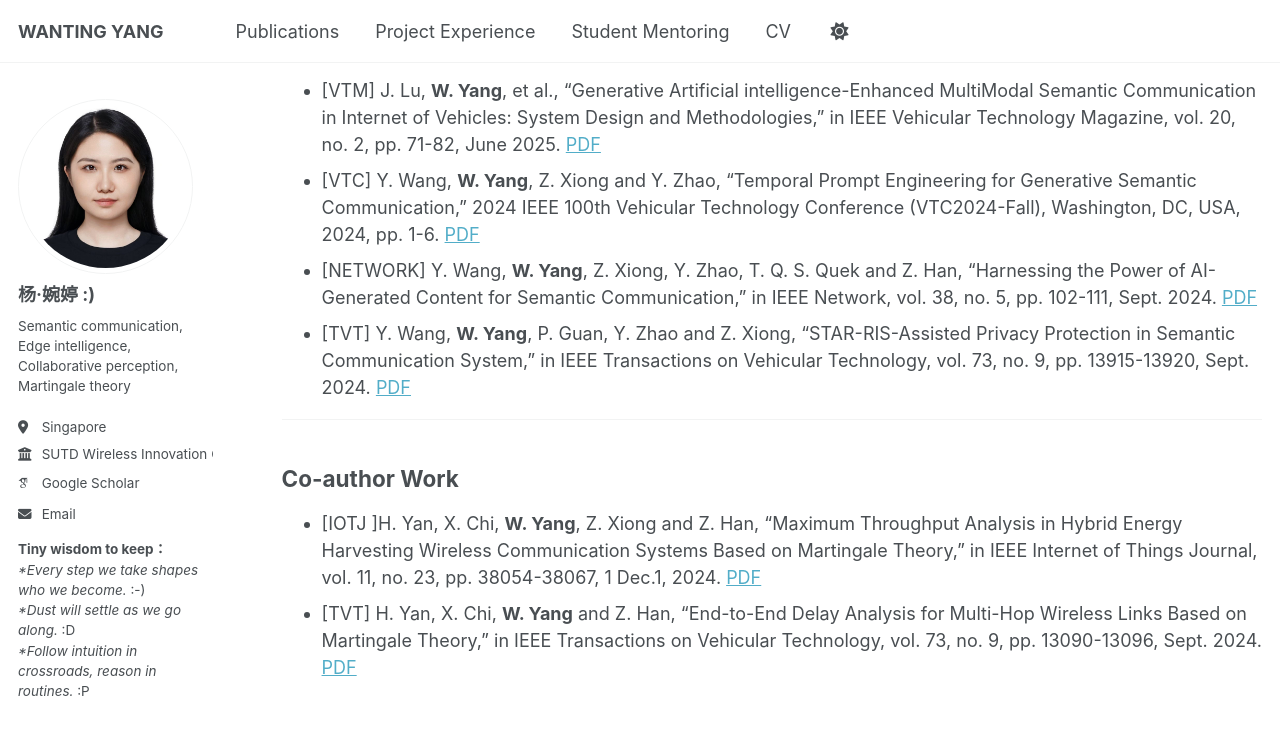
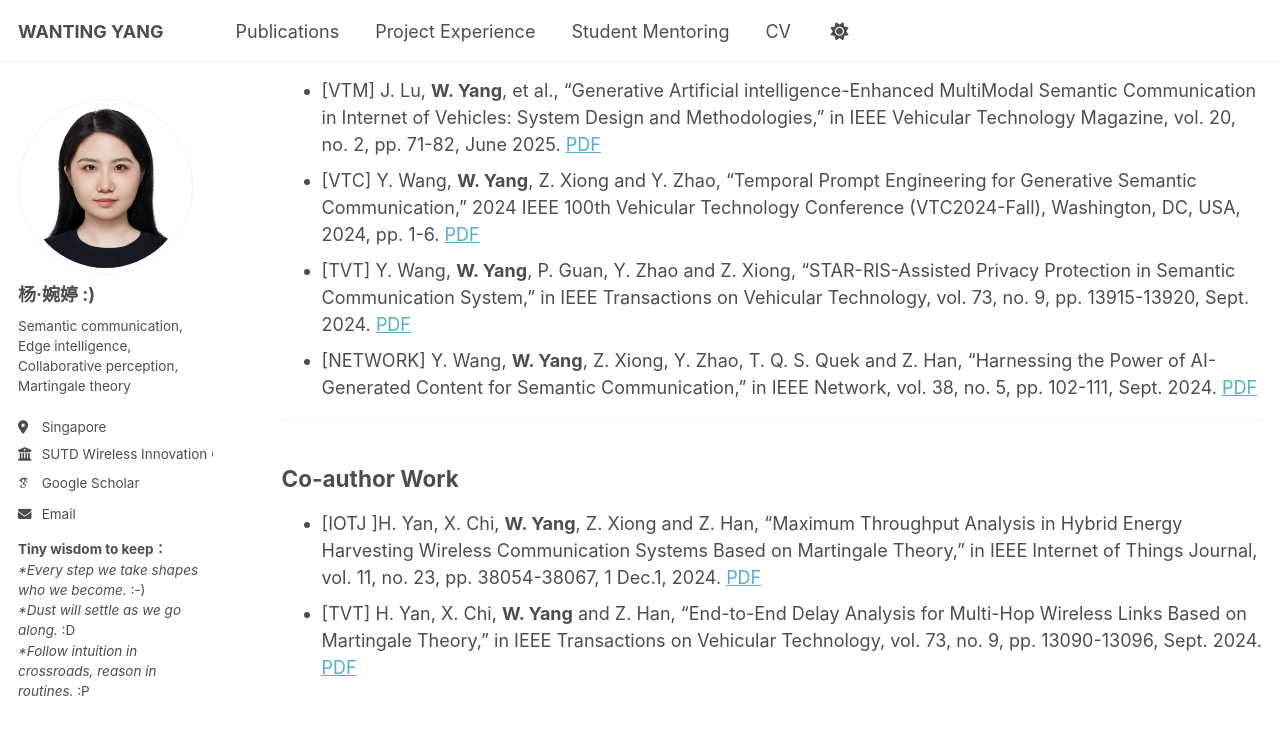
Before and after one commit to wty2011jl/wty2011jl.github.io, a Jekyll site: the page built from _pages/publications.md, in a window 1280 px wide and 900 px high, scrolled down 1410 px. Shown: the top 735 px of the window. Built offline with Jekyll 4.4.1, drawn with Linux system fonts in a browser that asks for light colours; some web fonts are replaced; a script that is not in the unit is left out.

```diff
--- a/_pages/publications.md
+++ b/_pages/publications.md
@@ -41,8 +41,9 @@ redirect_from:
 
 - [VTM] J. Lu, **W. Yang**, et al., "Generative Artificial intelligence-Enhanced MultiModal Semantic Communication in Internet of Vehicles: System Design and Methodologies," in IEEE Vehicular Technology Magazine, vol. 20, no. 2, pp. 71-82, June 2025. [PDF](https://ieeexplore.ieee.org/stamp/stamp.jsp?tp=&arnumber=10934748)
 - [VTC] Y. Wang, **W. Yang**, Z. Xiong and Y. Zhao, "Temporal Prompt Engineering for Generative Semantic Communication," 2024 IEEE 100th Vehicular Technology Conference (VTC2024-Fall), Washington, DC, USA, 2024, pp. 1-6. [PDF](https://ieeexplore.ieee.org/stamp/stamp.jsp?tp=&arnumber=10757628)
+- [TVT] Y. Wang, **W. Yang**, P. Guan, Y. Zhao and Z. Xiong, "STAR-RIS-Assisted Privacy Protection in Semantic Communication System," in IEEE Transactions on Vehicular Technology, vol. 73, no. 9, pp. 13915-13920, Sept. 2024. [PDF](https://ieeexplore.ieee.org/stamp/stamp.jsp?tp=&arnumber=10487897)
 - [NETWORK] Y. Wang, **W. Yang**, Z. Xiong, Y. Zhao, T. Q. S. Quek and Z. Han, "Harnessing the Power of AI-Generated Content for Semantic Communication," in IEEE Network, vol. 38, no. 5, pp. 102-111, Sept. 2024. [PDF](https://ieeexplore.ieee.org/stamp/stamp.jsp?tp=&arnumber=10577142)
-- [TVT] Y. Wang, **W. Yang**, P. Guan, Y. Zhao and Z. Xiong, "STAR-RIS-Assisted Privacy Protection in Semantic Communication System," in IEEE Transactions on Vehicular Technology, vol. 73, no. 9, pp. 13915-13920, Sept. 2024. [PDF](https://ieeexplore.ieee.org/stamp/stamp.jsp?tp=&arnumber=10487897)
+
 
 ---
 
```
